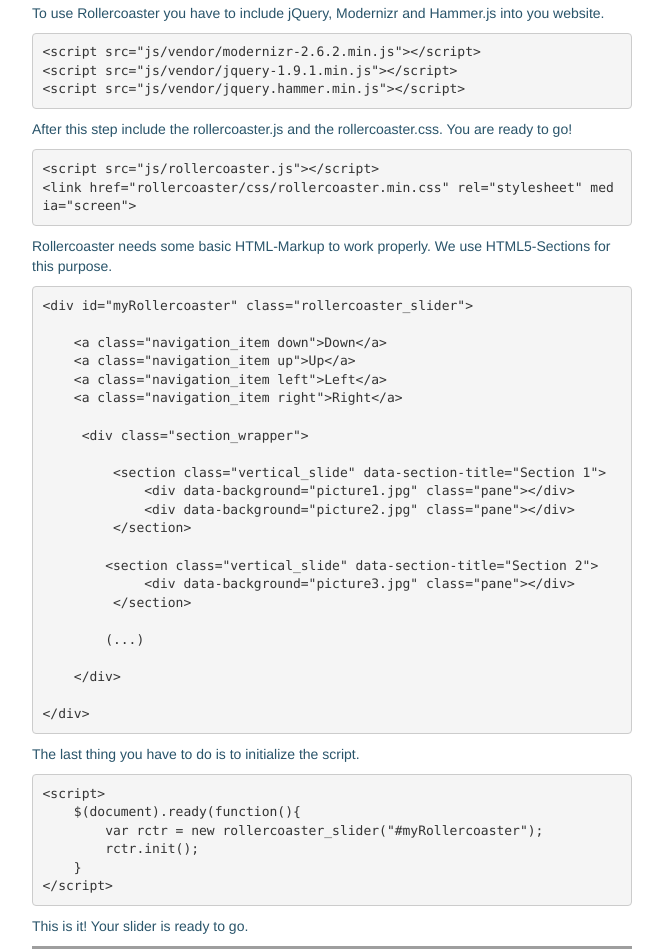
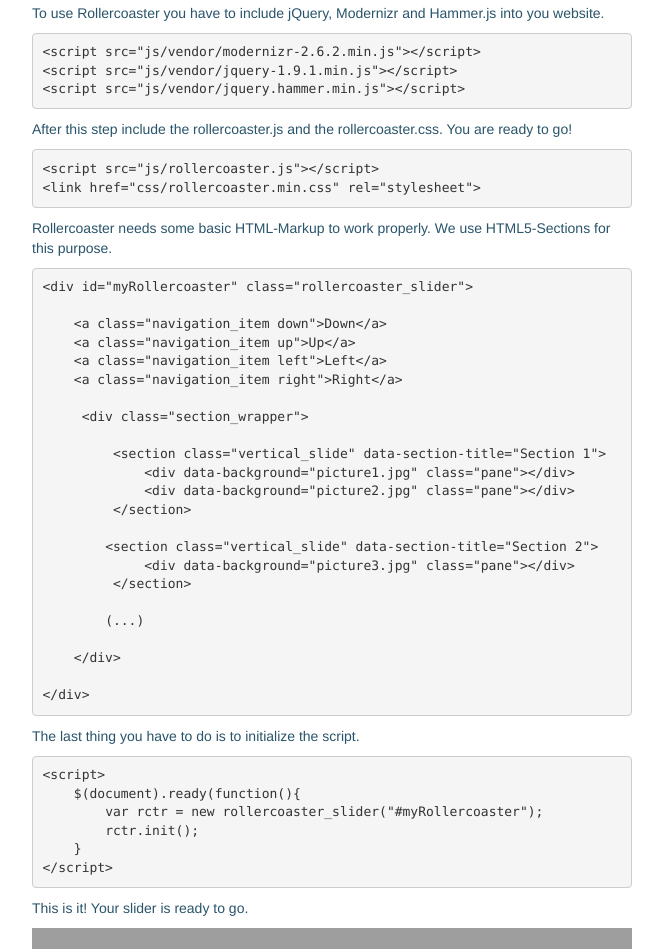
Before and after one commit to imbaagmbh/rollercoaster, a plain HTML site: page index.html in a window 1280 px wide. Shown: the part 808-1757 px from the top of the page, without its empty margins (308-971 px from the left). Drawn offline with Linux system fonts and the light colour scheme; grey boxes are pictures that could not be loaded.

Commit message:
Minor changes

```diff
--- a/index.html
+++ b/index.html
@@ -90,7 +90,7 @@
 
 <pre>
 &lt;script src="js/rollercoaster.js"&gt;&lt;/script&gt;
-&lt;link href="rollercoaster/css/rollercoaster.min.css" rel="stylesheet" media="screen"&gt;
+&lt;link href="css/rollercoaster.min.css" rel="stylesheet"&gt;
 </pre>
 
     <p>Rollercoaster needs some basic HTML-Markup to work properly. We use HTML5-Sections for this purpose.</p>
```
